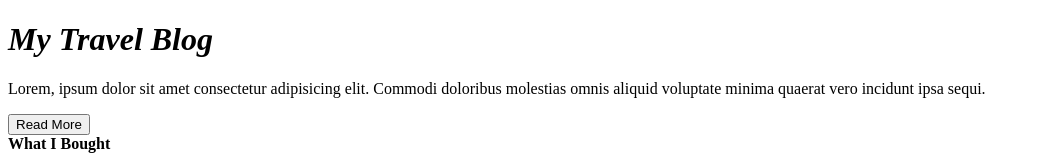
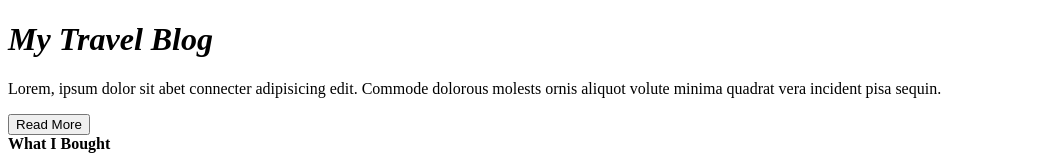
Before and after one commit to coderarafatbd/practice, a plain HTML site: page m01-practice/index.html in a window 1280 px wide. Shown: the top 166 px of the page, without its empty margins (0-1057 px from the left). Drawn offline with Linux system fonts and the light colour scheme.

Commit message:
html commit

```diff
--- a/m01-practice/index.html
+++ b/m01-practice/index.html
@@ -15,7 +15,7 @@
   write about your experience and  add a button writing the text read more-->
 
   <div>
-    <p>Lorem, ipsum dolor sit amet consectetur adipisicing elit. Commodi doloribus molestias omnis aliquid voluptate minima quaerat vero incidunt ipsa sequi.</p>
+    <p>Lorem, ipsum dolor sit abet connecter adipisicing edit. Commode dolorous molests ornis aliquot volute minima quadrat vera incident pisa sequin.</p>
     <button>Read More</button>
   </div>
 
```
